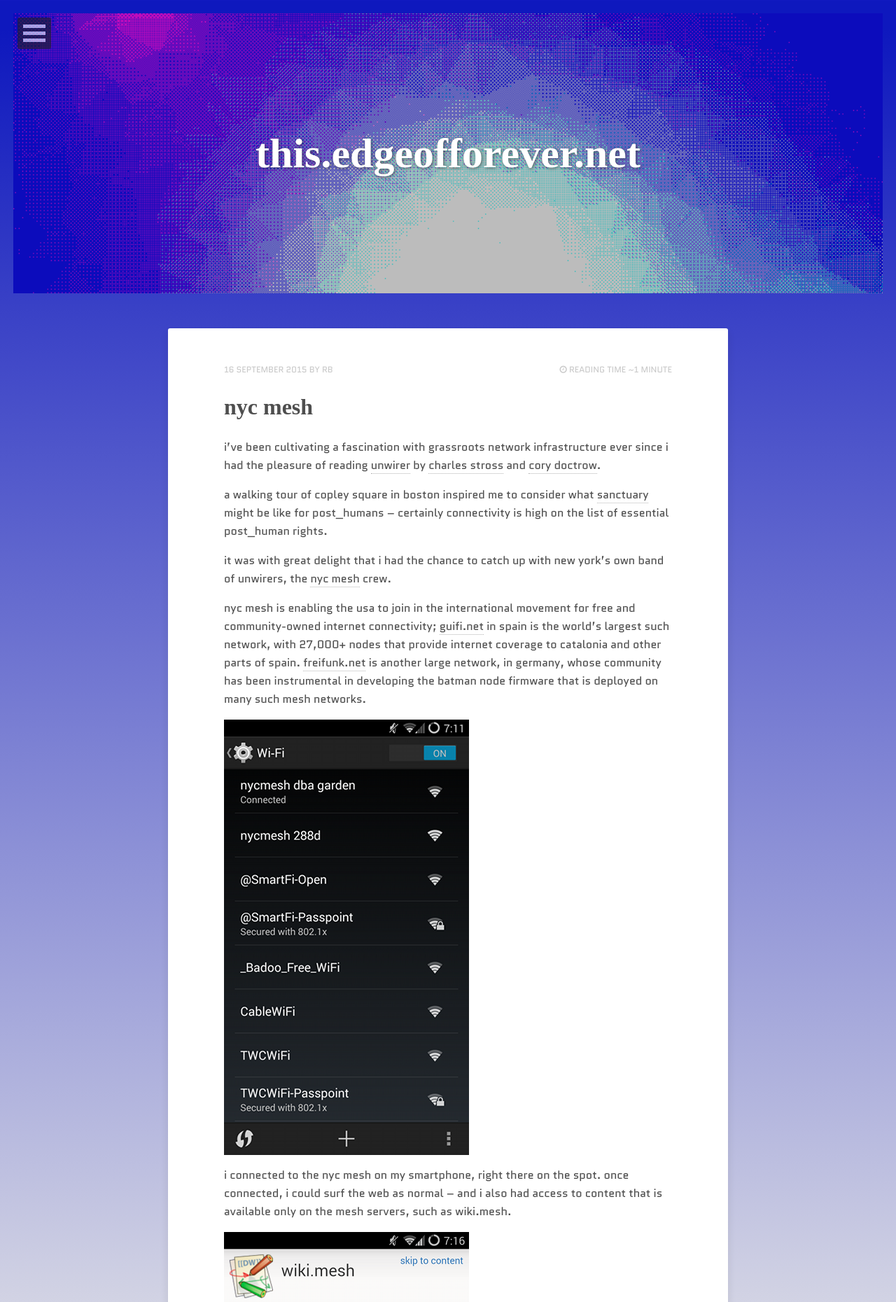
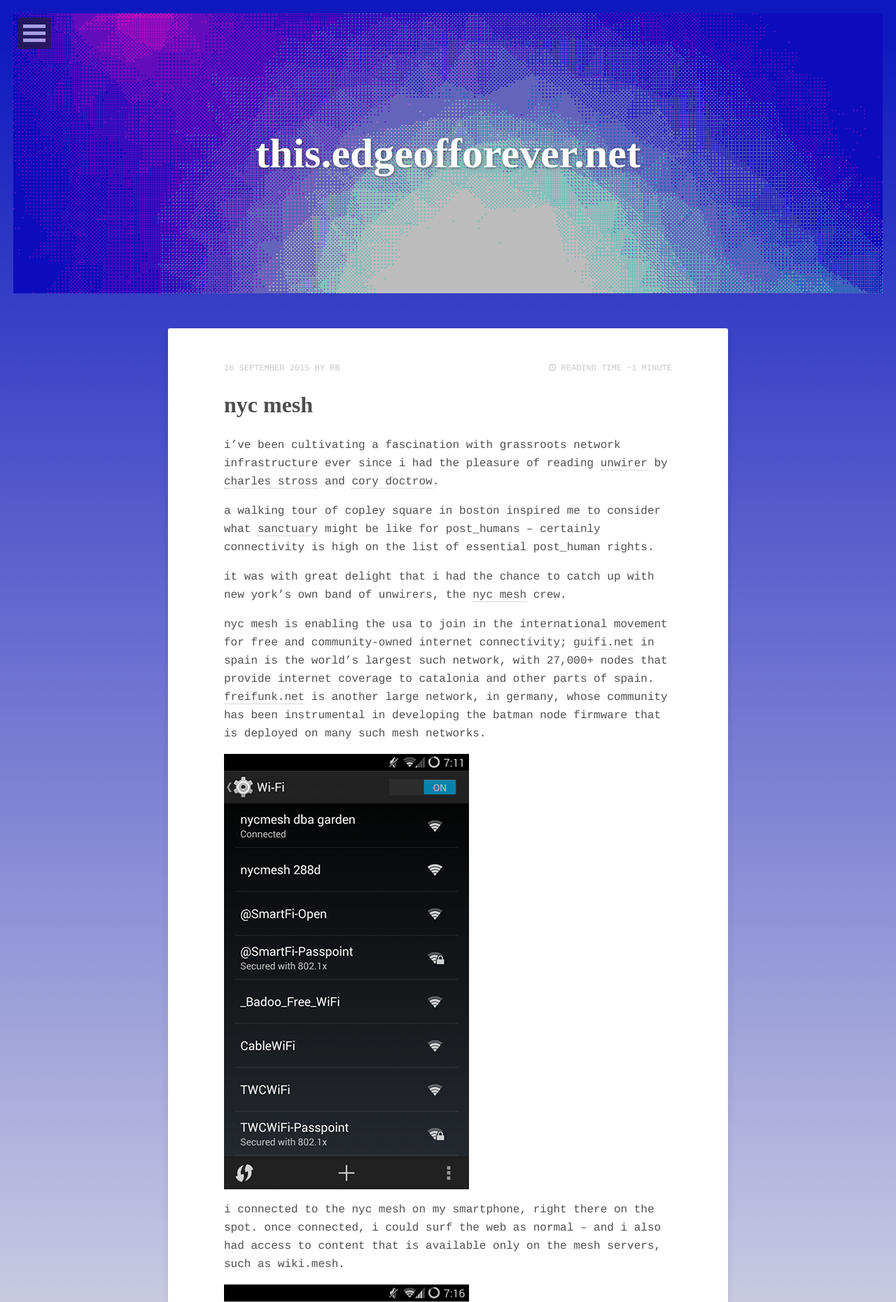
Before and after one commit to arebe/this.edgeofforever.net, a Jekyll site: the page built from index.html, in a window 1280 px wide. Shown: the top 1860 px of the page at 70% size. Built offline with Jekyll 4.4.1, drawn with Linux system fonts in a browser that asks for light colours; nearby versions of some CDN libraries; some web fonts are replaced; the list of posts is cut into pages by our own code.

Commit message:
new font

```diff
--- a/_sass/_variables.scss
+++ b/_sass/_variables.scss
@@ -1,12 +1,9 @@
 // Typography
 // --------------------------------------------------
 
-//$base-font: 'VT323', Calibri, Arial, sans-serif;
 $heading-font: 'Nixie One', cursive;
+$base-font: 'Cousine', Calibri, Arial, sans-serif;
 
-$base-font: 'Quantico', Calibri, Arial, sans-serif;
-//$heading-font: 'VT323', cursive;
-//$heading-font: 'Press Start 2P', cursive;
 
 $caption-font: $heading-font;
 $code-font: monospace;
--- a/assets/css/main.scss
+++ b/assets/css/main.scss
@@ -31,3 +31,4 @@
 // Fonts
 @import url(https://fonts.googleapis.com/css?family=Nixie+One);
 @import url(https://fonts.googleapis.com/css?family=Quantico);
+@import url(https://fonts.googleapis.com/css?family=Cousine);
```
